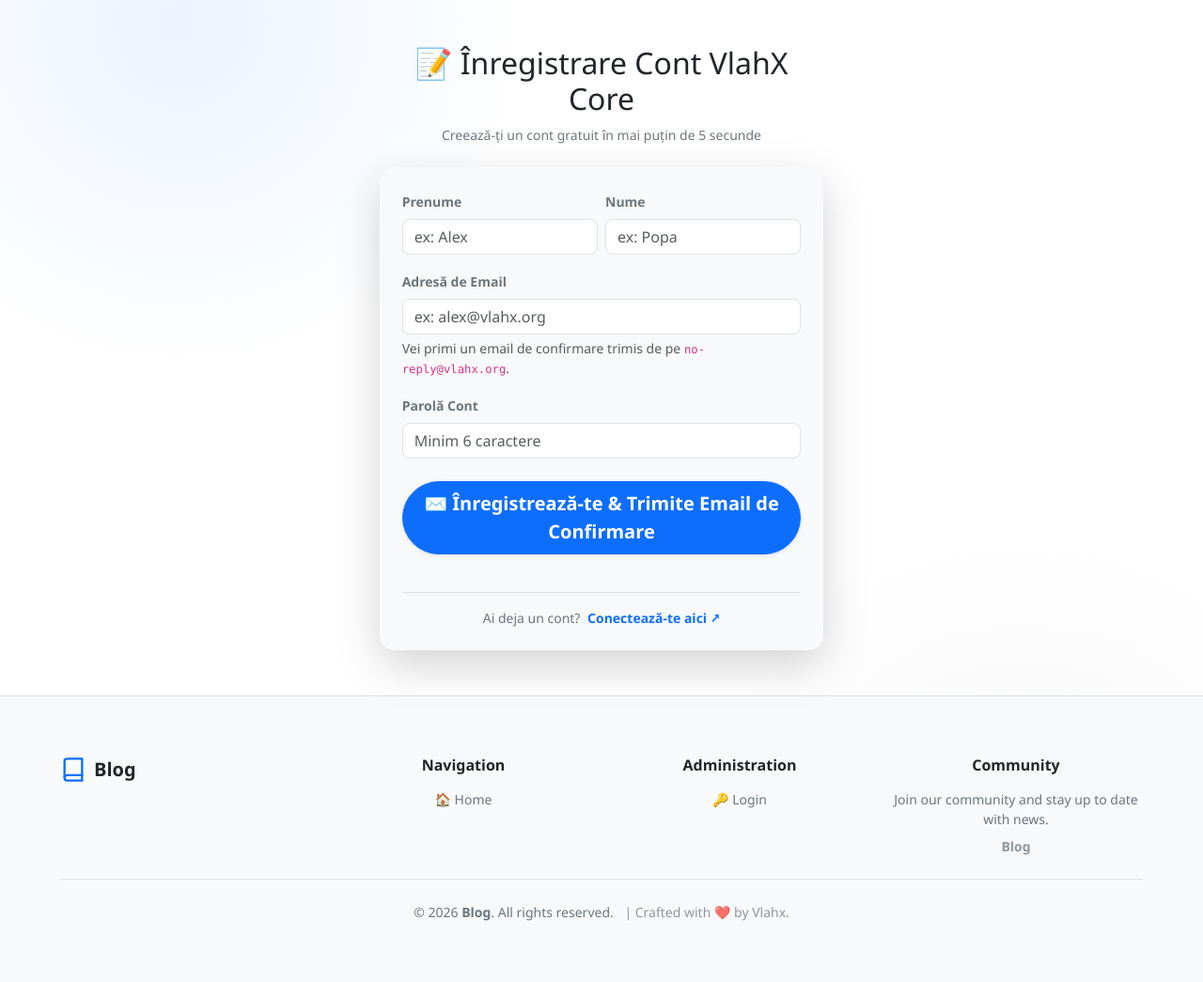
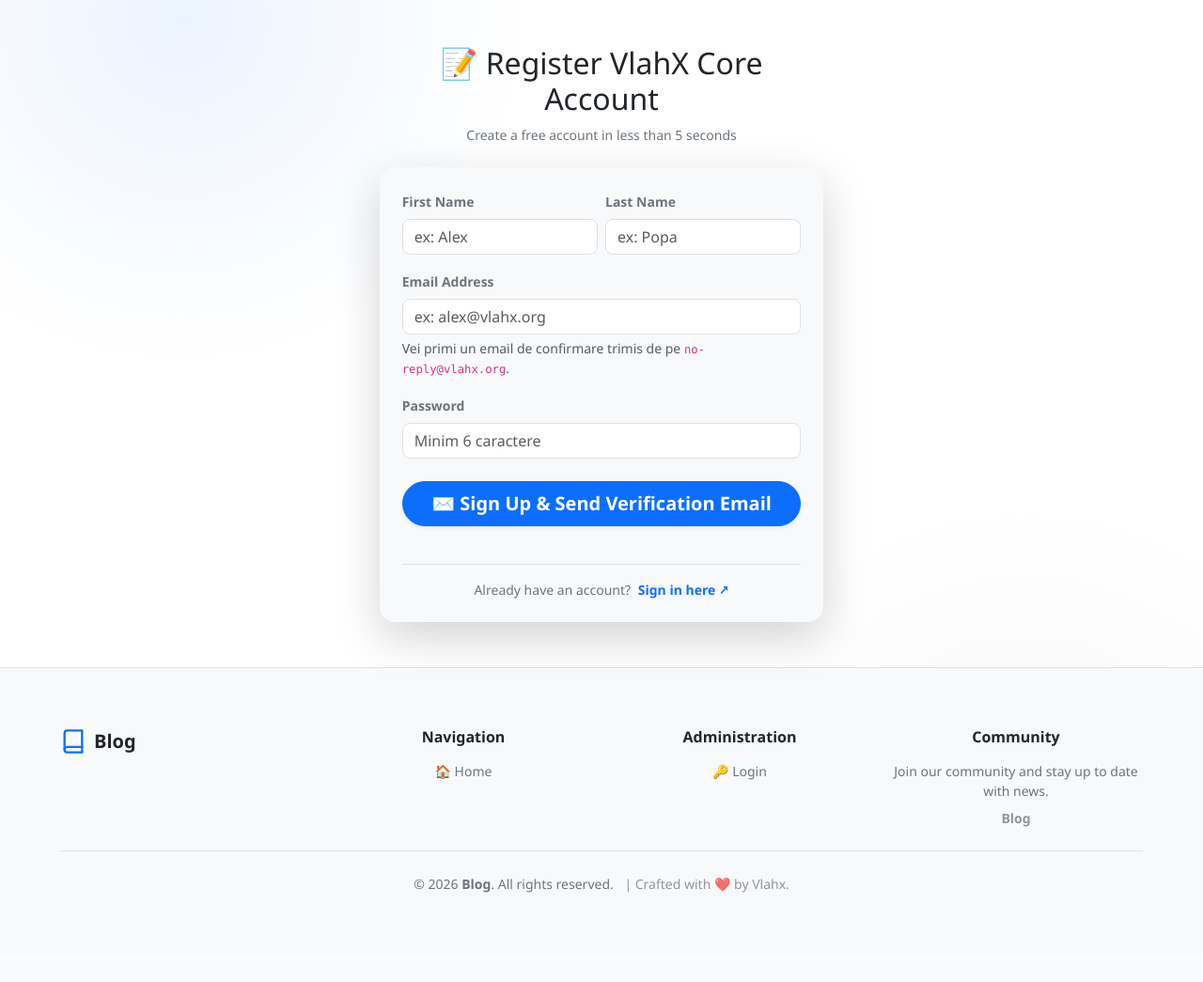
Before and after one commit to vlahx/app-blog, a FastAPI app: page /register in a window 1280 px wide. Shown: the part 89-1134 px from the top of the page at 94% size. After the commit the page ends 1039 px from the top, so only its background shows below. Run offline with FastAPI, Linux system fonts and the light colour scheme; parts of the project's set-up code (start-up, migrations or seed data) failed here and were passed over.

Commit message:
fix(i18n & DB): add automatic SQLite column migration in init_db and complete i18n translation keys for login, register, and profile onboarding

```diff
--- a/app/locales/en.json
+++ b/app/locales/en.json
@@ -41,6 +41,34 @@
     "ui.logout": "Logout",
     "ui.login": "Login",
     "ui.member": "Member",
+    "auth.loginTitle": "🔑 VlahX Core Sign In",
+    "auth.loginSubtitle": "Sign in to your account or join the community",
+    "auth.registerTitle": "📝 Register VlahX Core Account",
+    "auth.registerSubtitle": "Create a free account in less than 5 seconds",
+    "auth.email": "Email Address",
+    "auth.password": "Password",
+    "auth.firstName": "First Name",
+    "auth.lastName": "Last Name",
+    "auth.signInBtn": "🔑 Sign In to Account",
+    "auth.signUpBtn": "✉️ Sign Up & Send Verification Email",
+    "auth.noAccount": "Don't have an account yet?",
+    "auth.hasAccount": "Already have an account?",
+    "auth.registerLink": "Register in 5 seconds ↗",
+    "auth.loginLink": "Sign in here ↗",
+    "auth.googleSignIn": "Sign in with Google",
+    "auth.destinationTarget": "🎯 Login Destination",
+    "profile.intentTitle": "✨ What would you like to do on VlahX Core?",
+    "profile.intentSubtitle": "Choose your primary intent to customize your account & platform experience:",
+    "profile.intentActive": "🎯 Active Option:",
+    "profile.intentHostingTitle": "My Own Website",
+    "profile.intentHostingDesc": "I want my own website or store hosted on the server with automatic SSL and domain.",
+    "profile.intentHostingBtn": "🌐 Choose Hosting →",
+    "profile.intentDevTitle": "Theme / Plugin Developer",
+    "profile.intentDevDesc": "I want to create themes and plugins, access DevStudio Web IDE and Repo Store.",
+    "profile.intentDevBtn": "💻 Choose Developer →",
+    "profile.intentMemberTitle": "Community Member",
+    "profile.intentMemberDesc": "I just want to read articles, post comments, and receive newsletter updates.",
+    "profile.intentMemberBtn": "👤 Choose Member →",
     "profile.title": "My Profile",
     "profile.activeAccount": "Active Account",
     "profile.member": "Club Member",
--- a/app/locales/ro.json
+++ b/app/locales/ro.json
@@ -36,12 +36,40 @@
     "devstudio.fileTree": "📂 Arbore de Fișiere",
     "devstudio.readyWriting": "Gata pentru redactare.",
     "ui.admin": "Admin",
-    "ui.profile": "My Profile",
-    "ui.new_post": "New Post",
-    "ui.logout": "Logout",
-    "ui.login": "Login",
-    "ui.member": "Member",
-    "profile.title": "My Profile",
+    "ui.profile": "Profilul Meu",
+    "ui.new_post": "Articol Nou",
+    "ui.logout": "Deconectare",
+    "ui.login": "Conectare",
+    "ui.member": "Membru",
+    "auth.loginTitle": "🔑 Autentificare VlahX Core",
+    "auth.loginSubtitle": "Intră în contul tău sau înregistrează-te în comunitate",
+    "auth.registerTitle": "📝 Înregistrare Cont VlahX Core",
+    "auth.registerSubtitle": "Creează-ți un cont gratuit în mai puțin de 5 secunde",
+    "auth.email": "Adresă de Email",
+    "auth.password": "Parolă",
+    "auth.firstName": "Prenume",
+    "auth.lastName": "Nume",
+    "auth.signInBtn": "🔑 Conectare în Cont",
+    "auth.signUpBtn": "✉️ Înregistrează-te & Trimite Email de Confirmare",
+    "auth.noAccount": "Nu ai cont încă?",
+    "auth.hasAccount": "Ai deja un cont?",
+    "auth.registerLink": "Înregistrează-te în 5 secunde ↗",
+    "auth.loginLink": "Conectează-te aici ↗",
+    "auth.googleSignIn": "Conectare cu Google",
+    "auth.destinationTarget": "🎯 Destinație Autentificare",
+    "profile.intentTitle": "✨ Ce îți dorești să faci pe VlahX Core?",
+    "profile.intentSubtitle": "Alege intenția ta principală pentru a-ți personaliza contul și experiența pe platformă:",
+    "profile.intentActive": "🎯 Opțiune Activă:",
+    "profile.intentHostingTitle": "Propriul Meu Site",
+    "profile.intentHostingDesc": "Vreau propriul meu website sau magazin găzduit pe server cu SSL automat și domeniu.",
+    "profile.intentHostingBtn": "🌐 Alege Hosting →",
+    "profile.intentDevTitle": "Dezvoltator Teme / Plugin",
+    "profile.intentDevDesc": "Vreau să creez teme și plugin-uri, să am acces la DevStudio Web IDE și Repo Store.",
+    "profile.intentDevBtn": "💻 Alege Dezvoltator →",
+    "profile.intentMemberTitle": "Membru Comunitate",
+    "profile.intentMemberDesc": "Vreau doar să citesc articole, să las comentarii și să primesc noutăți pe newsletter.",
+    "profile.intentMemberBtn": "👤 Alege Membru →",
+    "profile.title": "Profilul Meu",
     "profile.activeAccount": "Active Account",
     "profile.member": "Club Member",
     "profile.memberSince": "Member since",
--- a/app/templates/user/register.html
+++ b/app/templates/user/register.html
@@ -5,13 +5,13 @@
   <div class="row justify-content-center">
     <div class="col-md-6 col-lg-5">
       <div class="text-center mb-4">
-        <h1 class="fw-extrabold h2 mb-2 text-body">📝 Înregistrare Cont VlahX Core</h1>
-        <p class="text-secondary small">Creează-ți un cont gratuit în mai puțin de 5 secunde</p>
+        <h1 class="fw-extrabold h2 mb-2 text-body">{{ t('auth.registerTitle') }}</h1>
+        <p class="text-secondary small">{{ t('auth.registerSubtitle') }}</p>
       </div>
 
       {% if msg %}
       <div class="alert alert-success alert-dismissible fade show rounded-3 shadow-sm mb-4" role="alert">
-        <strong>✅ Succes:</strong> {{ msg }}
+        <strong>✅ {{ t('admin.status.public') }}:</strong> {{ msg }}
         <button type="button" class="btn-close" data-bs-dismiss="alert"></button>
       </div>
       {% endif %}
@@ -28,34 +28,34 @@
         <form action="/register" method="POST" class="text-start mb-3">
           <div class="row g-2 mb-3">
             <div class="col-6">
-              <label class="form-label small fw-semibold text-secondary">Prenume</label>
+              <label class="form-label small fw-semibold text-secondary">{{ t('auth.firstName') }}</label>
               <input type="text" name="first_name" class="form-control rounded-3" placeholder="ex: Alex" required>
             </div>
             <div class="col-6">
-              <label class="form-label small fw-semibold text-secondary">Nume</label>
+              <label class="form-label small fw-semibold text-secondary">{{ t('auth.lastName') }}</label>
               <input type="text" name="last_name" class="form-control rounded-3" placeholder="ex: Popa">
             </div>
           </div>
 
           <div class="mb-3">
-            <label class="form-label small fw-semibold text-secondary">Adresă de Email</label>
+            <label class="form-label small fw-semibold text-secondary">{{ t('auth.email') }}</label>
             <input type="email" name="email" class="form-control rounded-3" placeholder="ex: alex@vlahx.org" required>
             <div class="form-text">Vei primi un email de confirmare trimis de pe <code>no-reply@vlahx.org</code>.</div>
           </div>
 
           <div class="mb-4">
-            <label class="form-label small fw-semibold text-secondary">Parolă Cont</label>
+            <label class="form-label small fw-semibold text-secondary">{{ t('auth.password') }}</label>
             <input type="password" name="password" class="form-control rounded-3" placeholder="Minim 6 caractere" required>
           </div>
 
           <button type="submit" class="btn btn-primary btn-lg w-100 fw-semibold rounded-pill shadow-sm py-2">
-            ✉️ Înregistrează-te & Trimite Email de Confirmare
+            {{ t('auth.signUpBtn') }}
           </button>
         </form>
 
         <div class="mt-4 pt-3 border-top text-center">
-          <p class="mb-0 text-secondary small">Ai deja un cont?
-            <a href="/login" class="fw-bold text-primary text-decoration-none ms-1">Conectează-te aici ↗</a>
+          <p class="mb-0 text-secondary small">{{ t('auth.hasAccount') }}
+            <a href="/login" class="fw-bold text-primary text-decoration-none ms-1">{{ t('auth.loginLink') }}</a>
           </p>
         </div>
       </div>
```
Also changed, not shown: app/templates/admin/login.html (+10 -10 lines), app/templates/user/profile.html (+12 -12 lines).
